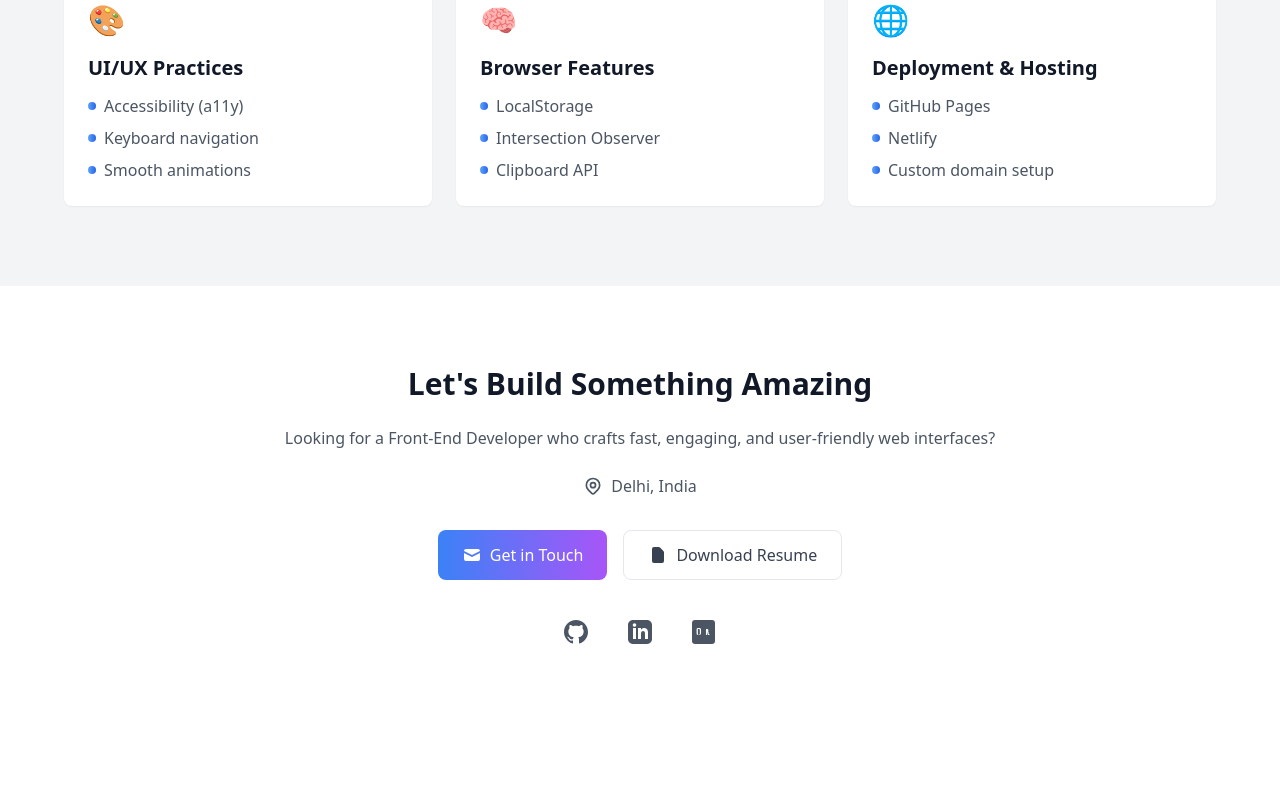
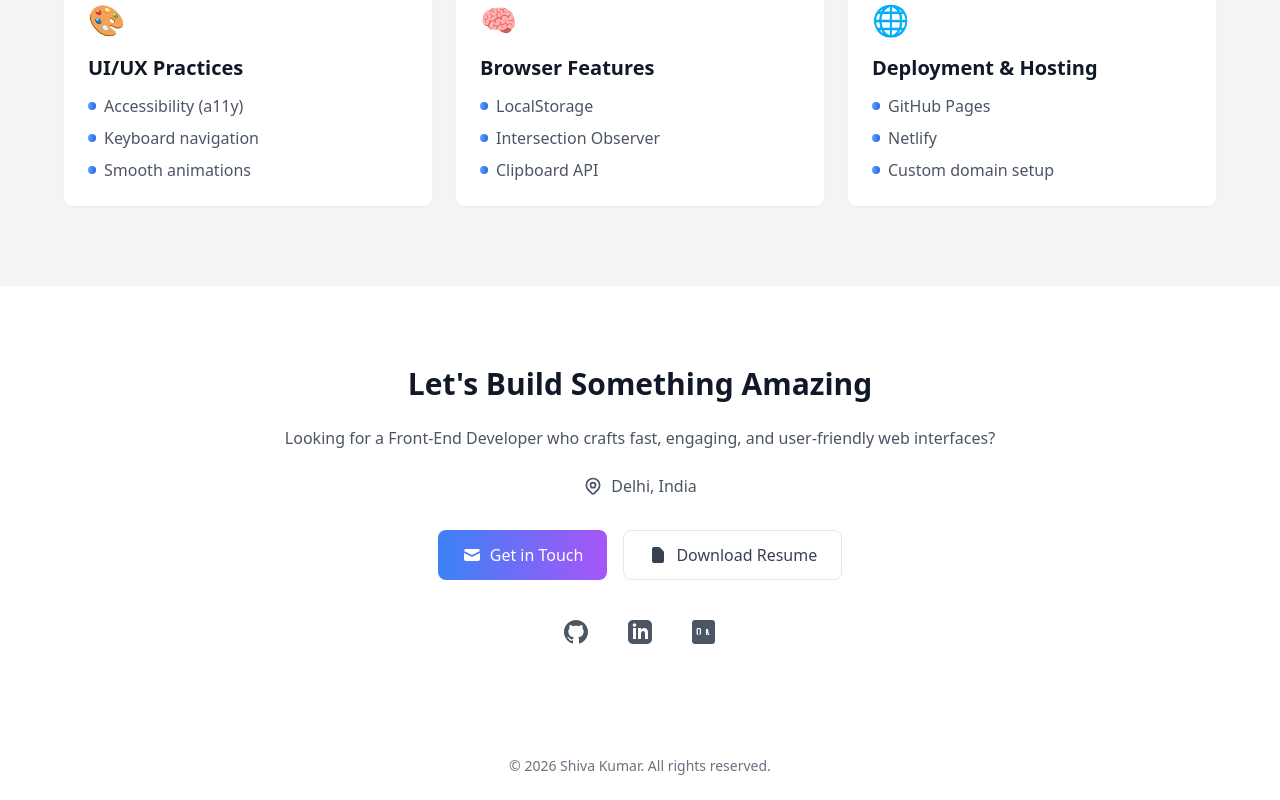
Before and after one commit to ShivaJ007/shiva-portfolio, a Next.js app: page / in a window 1280 px wide. Shown: the part 3422-4222 px from the top of the page. Before the commit the page ends 4154 px from the top, so only its background shows below. Built offline with nearby package versions, Linux system fonts and the light colour scheme.

Commit message:
Add footer component

```diff
--- a/app/page.tsx
+++ b/app/page.tsx
@@ -3,6 +3,7 @@ import { SkillsSection } from "@/components/SkillsSection";
 import { ProjectsSection } from "@/components/ProjectsSection";
 import { WebCapabilitiesSection } from "@/components/WebCapabilitiesSection";
 import { ContactSection } from "@/components/ContactSection";
+import { Footer } from "@/components/Footer";
 
 export default function WebDeveloperPortfolio() {
   return (
@@ -12,6 +13,7 @@ export default function WebDeveloperPortfolio() {
       <ProjectsSection />
       <WebCapabilitiesSection />
       <ContactSection />
+      <Footer />
     </main>
   );
 }
--- /dev/null
+++ b/components/Footer.tsx
@@ -0,0 +1,11 @@
+export function Footer() {
+  return (
+    <footer className="w-full py-6">
+      <div className="max-w-6xl mx-auto px-4 text-center">
+        <p className="text-sm text-gray-500">
+          © {new Date().getFullYear()} Shiva Kumar. All rights reserved.
+        </p>
+      </div>
+    </footer>
+  );
+}
```
